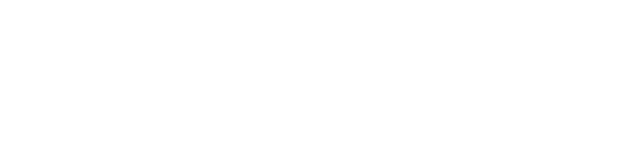
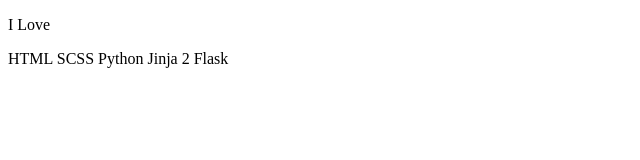
Before and after one commit to AndrewH1188/Text-Animation, a plain HTML site: page index.html in a window 1280 px wide. Shown: the whole page, without its empty margins (0-640 px from the left). Drawn offline with Linux system fonts and the light colour scheme.

Commit message:
Added HTML ready for styling.

```diff
--- a/index.html
+++ b/index.html
@@ -6,6 +6,15 @@
     <title>Text Animation</title>
 </head>
 <body>
-
+    <div class="loader">
+        <p>I Love</p>
+        <div class="words">
+            <span class="word">HTML</span>
+            <span class="word">SCSS</span>
+            <span class="word">Python</span>
+            <span class="word">Jinja 2</span>
+            <span class="word">Flask</span>
+        </div>
+    </div>
 </body>
 </html>
```
